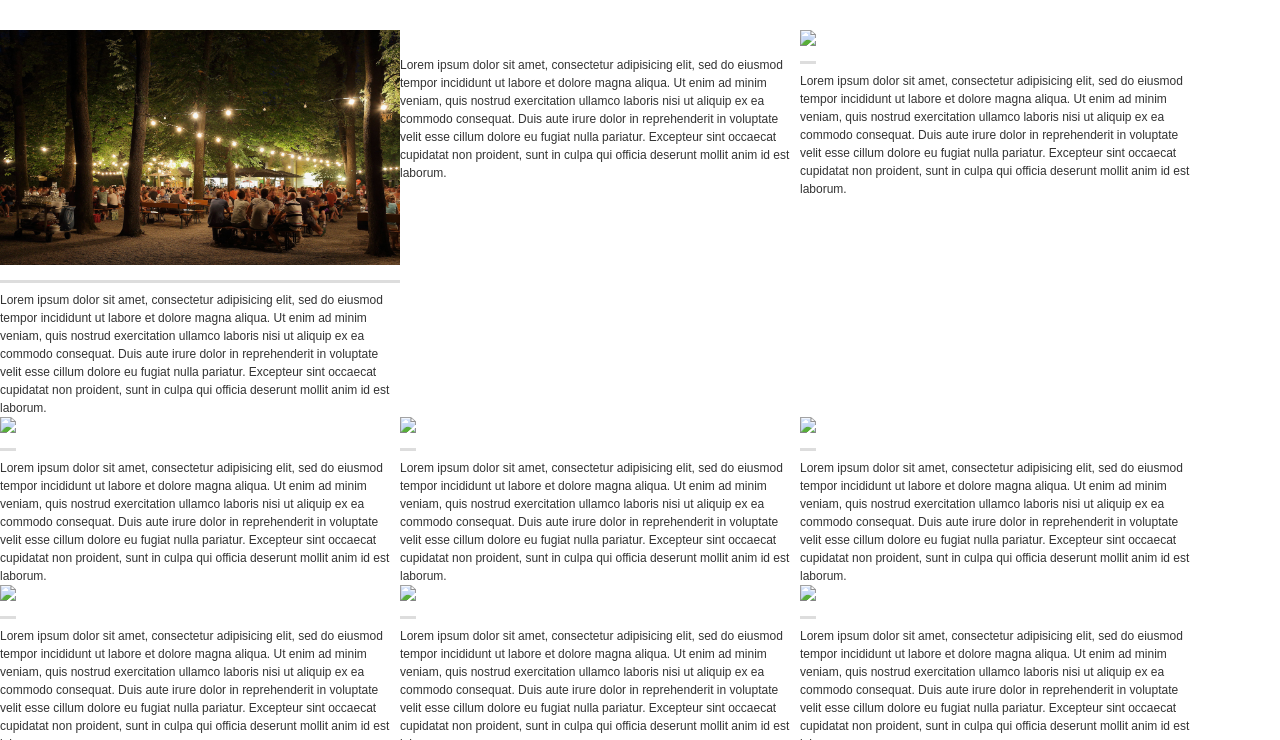
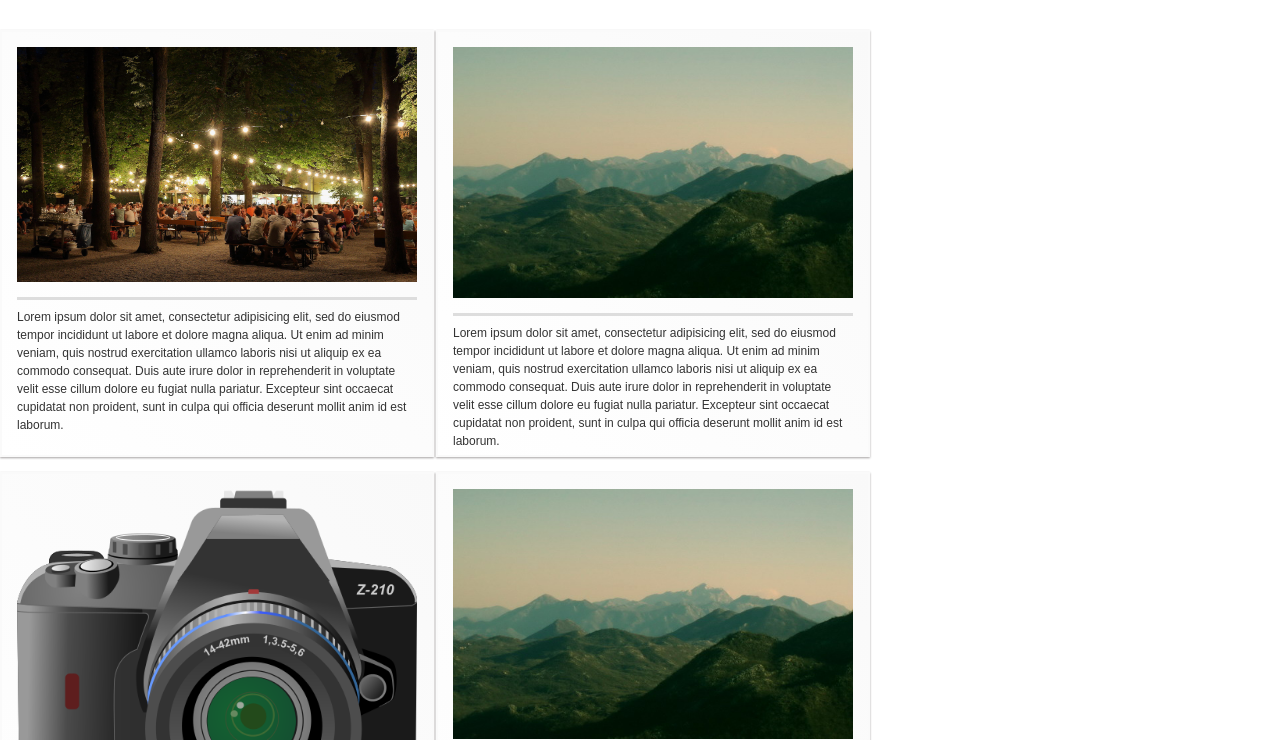
Before and after one commit to steveng2/pinterest-html-css-clone, a plain HTML site: page index.html in a window 1280 px wide. Shown: the part 60-800 px from the top of the page. Drawn offline with Linux system fonts and the light colour scheme.

Commit message:
finshed style with hover effect and index.html

```diff
--- a/index.html
+++ b/index.html
@@ -37,62 +37,54 @@
               </p>
             </div>
             <div class="holder">
-              <img src="" />
+              <img src="resource/img/img_3.jpg" />
               <p>Lorem ipsum dolor sit amet, consectetur adipisicing elit, sed do eiusmod tempor incididunt ut labore et dolore magna aliqua. Ut enim ad minim veniam, quis nostrud exercitation ullamco laboris nisi ut aliquip ex ea commodo consequat. Duis aute irure dolor in reprehenderit in voluptate velit esse cillum dolore eu
               fugiat nulla pariatur. Excepteur sint occaecat cupidatat non proident, sunt in culpa qui officia deserunt mollit anim id est laborum.
               </p>
             </div>
             <div class="holder">
-              <img src="#" />
+              <img src="resource/img/img_2.png" />
               <p>Lorem ipsum dolor sit amet, consectetur adipisicing elit, sed do eiusmod tempor incididunt ut labore et dolore magna aliqua. Ut enim ad minim veniam, quis nostrud exercitation ullamco laboris nisi ut aliquip ex ea commodo consequat. Duis aute irure dolor in reprehenderit in voluptate velit esse cillum dolore eu
               fugiat nulla pariatur. Excepteur sint occaecat cupidatat non proident, sunt in culpa qui officia deserunt mollit anim id est laborum.
               </p>
             </div>
             <div class="holder">
-              <img src="#" />
+              <img src="resource/img/img_3.jpg" />
               <p>Lorem ipsum dolor sit amet, consectetur adipisicing elit, sed do eiusmod tempor incididunt ut labore et dolore magna aliqua. Ut enim ad minim veniam, quis nostrud exercitation ullamco laboris nisi ut aliquip ex ea commodo consequat. Duis aute irure dolor in reprehenderit in voluptate velit esse cillum dolore eu
               fugiat nulla pariatur. Excepteur sint occaecat cupidatat non proident, sunt in culpa qui officia deserunt mollit anim id est laborum.
               </p>
             </div>
             <div class="holder">
-              <img src="#" />
+              <img src="resource/img/img_4.jpg" />
               <p>Lorem ipsum dolor sit amet, consectetur adipisicing elit, sed do eiusmod tempor incididunt ut labore et dolore magna aliqua. Ut enim ad minim veniam, quis nostrud exercitation ullamco laboris nisi ut aliquip ex ea commodo consequat. Duis aute irure dolor in reprehenderit in voluptate velit esse cillum dolore eu
               fugiat nulla pariatur. Excepteur sint occaecat cupidatat non proident, sunt in culpa qui officia deserunt mollit anim id est laborum.
               </p>
             </div>
             <div class="holder">
-              <img src="#" />
-              <p>Lorem ipsum dolor sit amet, consectetur adipisicing elit, sed do eiusmod tempor incididunt ut labore et dolore magna aliqua. Ut enim ad minim veniam, quis nostrud exercitation ullamco laboris nisi ut aliquip ex ea commodo consequat. Duis aute irure dolor in reprehenderit in voluptate velit esse cillum dolore eu
-              fugiat nulla pariatur. Excepteur sint occaecat cupidatat non proident, sunt in culpa qui officia deserunt mollit anim id est laborum.
-              </p>
-            </div>
-            <!-- testing ----->
-            <div class="holder">
-              <img src="#" />
+              <img src="resource/img/img_5.jpg" />
               <p>Lorem ipsum dolor sit amet, consectetur adipisicing elit, sed do eiusmod tempor incididunt ut labore et dolore magna aliqua. Ut enim ad minim veniam, quis nostrud exercitation ullamco laboris nisi ut aliquip ex ea commodo consequat. Duis aute irure dolor in reprehenderit in voluptate velit esse cillum dolore eu
               fugiat nulla pariatur. Excepteur sint occaecat cupidatat non proident, sunt in culpa qui officia deserunt mollit anim id est laborum.
               </p>
             </div>
             <div class="holder">
-              <img src="#" />
+              <img src="resource/img/img_1.jpg" />
               <p>Lorem ipsum dolor sit amet, consectetur adipisicing elit, sed do eiusmod tempor incididunt ut labore et dolore magna aliqua. Ut enim ad minim veniam, quis nostrud exercitation ullamco laboris nisi ut aliquip ex ea commodo consequat. Duis aute irure dolor in reprehenderit in voluptate velit esse cillum dolore eu
               fugiat nulla pariatur. Excepteur sint occaecat cupidatat non proident, sunt in culpa qui officia deserunt mollit anim id est laborum.
               </p>
             </div>
             <div class="holder">
-              <img src="#" />
+              <img src="resource/img/img_3.jpg" />
               <p>Lorem ipsum dolor sit amet, consectetur adipisicing elit, sed do eiusmod tempor incididunt ut labore et dolore magna aliqua. Ut enim ad minim veniam, quis nostrud exercitation ullamco laboris nisi ut aliquip ex ea commodo consequat. Duis aute irure dolor in reprehenderit in voluptate velit esse cillum dolore eu
               fugiat nulla pariatur. Excepteur sint occaecat cupidatat non proident, sunt in culpa qui officia deserunt mollit anim id est laborum.
               </p>
             </div>
-            <!-- enf of test -->
+            <div class="holder">
+              <img src="resource/img/img_4.jpg" />
+              <p>Lorem ipsum dolor sit amet, consectetur adipisicing elit, sed do eiusmod tempor incididunt ut labore et dolore magna aliqua. Ut enim ad minim veniam, quis nostrud exercitation ullamco laboris nisi ut aliquip ex ea commodo consequat. Duis aute irure dolor in reprehenderit in voluptate velit esse cillum dolore eu
+              fugiat nulla pariatur. Excepteur sint occaecat cupidatat non proident, sunt in culpa qui officia deserunt mollit anim id est laborum.
+              </p>
+            </div>
           </div>
         </div>
-
-<footer>
-
-</footer>
-
-
 </body>
 </html>
--- a/resource/css/style.css
+++ b/resource/css/style.css
@@ -10,7 +10,6 @@
 #search-box { width: 950px;
               margin-top: 5px;
 }
-
 
 #logo img{ width: 30px;
            height: 30px;
@@ -38,6 +37,24 @@
 
 .holder { display: inline;
           width: 400px;
+          background: #FEFEFE;
+          border: 2px solid #FAFAFA;
+          box-shadow: 0 1px 2px rgba(34, 25, 25, 0.4);
+          margin: 0px 2px 15px 0px;
+         -webkit-column-break-inside: avoid;
+         -moz-column-break-inside: avoid;
+         column-break-inside: avoid;
+         padding: 15px 15px 5px 15px;
+         background: -webkit-linear-gradient(45deg, #FFF, #F9F9F9);
+         opacity: 1;
+         -webkit-transition: all .2s ease;
+         -moz-transition: all .2s ease;
+         -o-transition: all .2s ease;
+         transition: all .2s ease;
+}
+.holder:hover { border-color: gray;
+                border-radius: 20px;
+                cursor: pointer;
 }
 
 .holder img {
```
